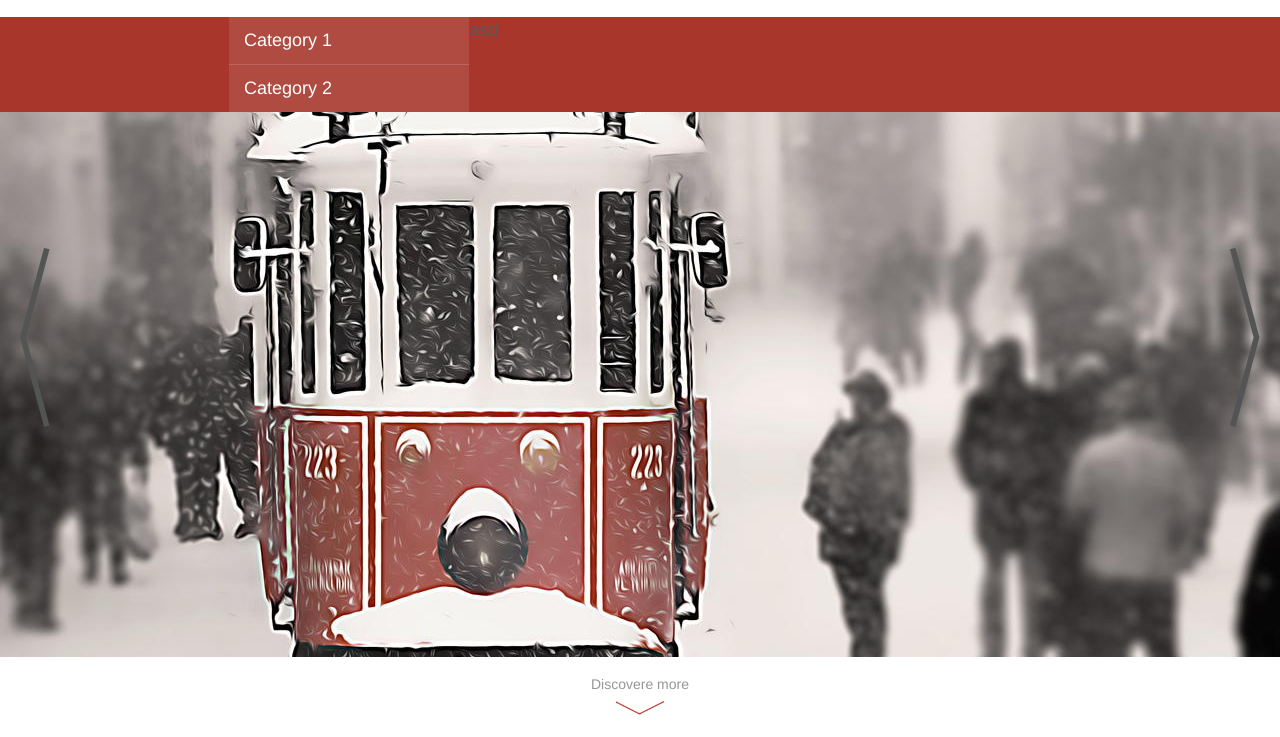
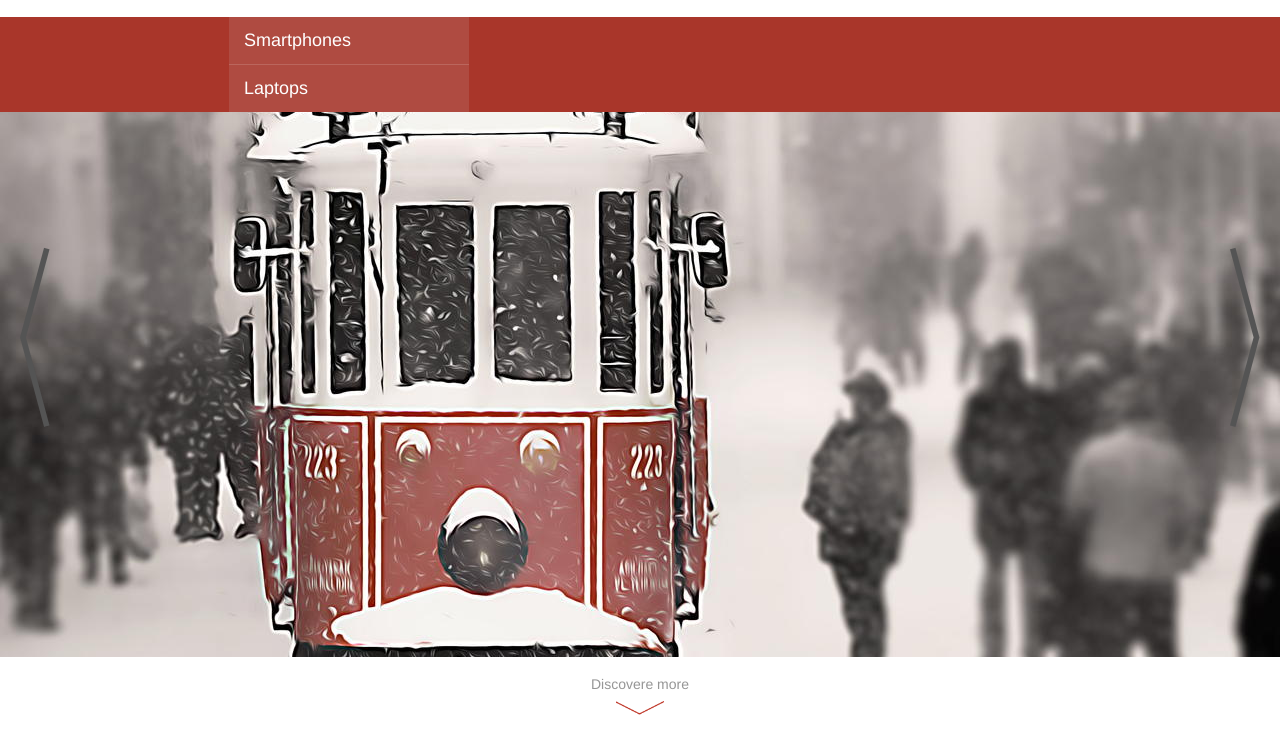
Before and after one commit to StoreInBox/BaseDesign, a website: page src/html/index.html in a window 1280 px wide. Both pictures are taken after a click on the link "Catalogue". Shown: the part 63-800 px from the top of the page. Drawn offline with nearby package versions, Linux system fonts and the light colour scheme; files that its build step writes are made by us from their sources; files whose address does not match are found by name.

Commit message:
Remove list (ul) fromt html.

```diff
--- a/src/assets/sass/blocks/catalogue-block.scss
+++ b/src/assets/sass/blocks/catalogue-block.scss
@@ -11,6 +11,10 @@
     &--active {
         display: block;
     }
+    color: white;
+    a {
+        color: white;
+    }
 }
 
 .catalogue-block-wrap {
@@ -22,16 +26,13 @@
     flex: 0 0 240px;
     color: white;
     padding: 10px 0;
-}
-
-.catalogue-main-list {
-    @include clear-list;
-    li + li {
+    &__item + &__item {
         margin-top: 10px;
         padding-top: 10px;
         border-top: 1px solid rgba(255, 255, 255, 0.15);
     }
     &__item {
+        display: block;
         color: white;
         text-decoration: none;
         padding: 0 15px;
@@ -40,4 +41,5 @@
 
 .catalogue-main-content {
     flex: auto;
+    padding: 10px;
 }
--- a/src/html/partials/catalogue-block.html
+++ b/src/html/partials/catalogue-block.html
@@ -1,17 +1,9 @@
 <div class="catalogue-block" front-role="catalogue-block">
     <div class="catalogue-block-wrap">
-        <div class="catalogue-main-nav">
-            <ul class="catalogue-main-list">
-                <li>
-                    <a href="" class="catalogue-main-list__item">Category 1</a>
-                </li>
-                <li>
-                    <a href="" class="catalogue-main-list__item">Category 2</a>
-                </li>
-            </ul>
-        </div>
-        <div class="catalogue-main-content">
-            asd
-        </div>
+        <nav class="catalogue-main-nav">
+            <a href="" class="catalogue-main-nav__item">Smartphones</a>
+            <a href="" class="catalogue-main-nav__item">Laptops</a>
+        </nav>
+        <nav class="catalogue-main-content"></nav>
     </div>
 </div>
```
